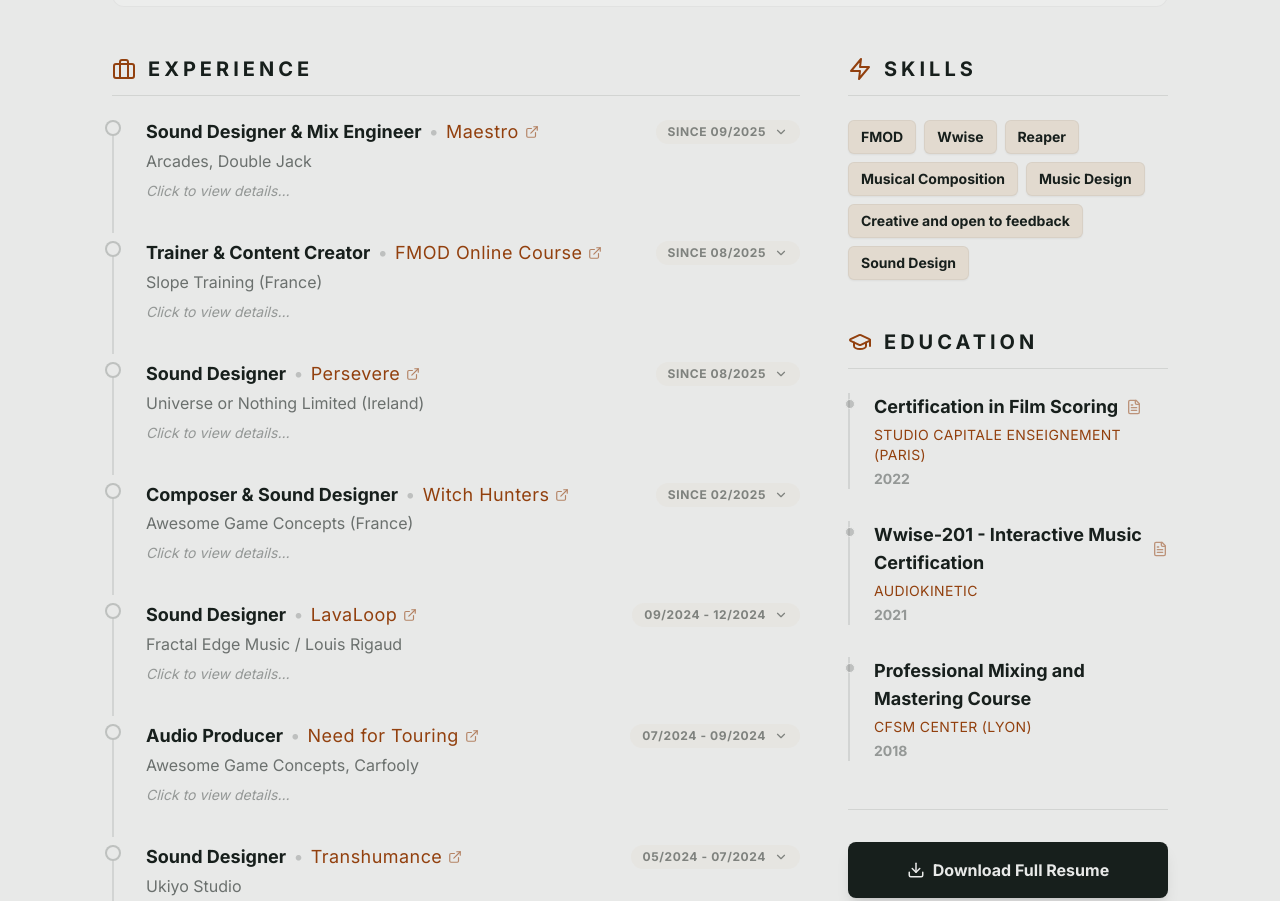
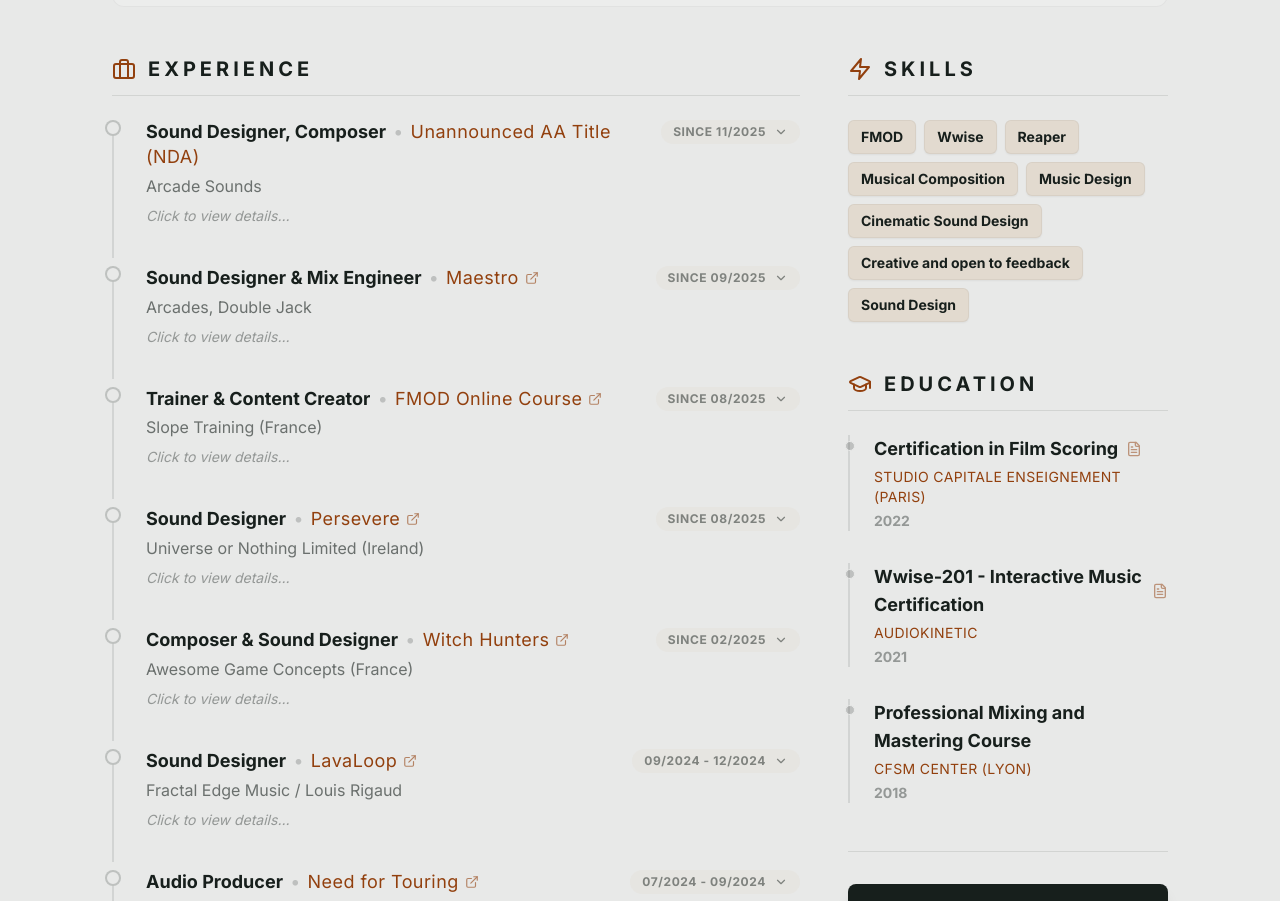
Before and after one commit to rennfly/Romain-Raynal-Resume, a React (Vite) app: page / in a window 1280 px wide. Shown: the part 920-1821 px from the top of the page. Built offline with nearby package versions, Linux system fonts and the light colour scheme.

Commit message:
feat: Update CV download link
Changes the Google Drive URL for the CV download to ensure it points to the correct, updated document.

```diff
--- a/data.ts
+++ b/data.ts
@@ -4,7 +4,7 @@
   name: "Romain Raynal",
   title: "Composer, Producer & Sound Designer",
   avatarUrl: "https://drive.google.com/thumbnail?id=11oUP7a-5BWNktFp5q46VF9R7zudEr3kw&sz=w1000",
-  cvUrl: "https://drive.google.com/uc?export=download&id=10xaRkQnm9pVIMsD8-iXliKzcz9DwNCUb",
+  cvUrl: "https://drive.google.com/uc?export=download&id=1YxiaGbHf5EyVLCjaSDD9-xAKJbJSMvrb",
   contact: {
     location: "Sigean (Aude), France",
     phone: "06.63.68.03.30",
@@ -13,8 +13,19 @@
     portfolioUrl: "https://www.romainraynal.fr/portfolio"
   },
   summary: "I present here a selection of projects illustrating my work in sound design, composition, and music design. My approach emphasises the care taken in the execution and attention to detail, with the aim of creating immersive sound experiences that serve the narrative and engage the player.",
-  fullBio: "Romain Raynal is a French composer, producer, and sound designer based in Sigean, Aude. He studied at the conservatory and worked as a freelance musician for nearly 15 years, primarily as a bassist in jazz bands. In 2017, he completed a mixing course at the CFSM Center in Lyon. Following this, he founded his studio in Occitanie. In 2021, he earned a certification in film scoring from Studio Cap’ in Paris, as well as certifications in interactive music using Wwise, and more recently, FMOD. Since 2023 he has been working as a composer and sound designer in the video game industry, contributing to titles such as The Green Room Experiment, Just a Guy, and as a sound designer at Ukiyo, founded by Thierry Platon (2Dark), on Transhumance, among others. Additionally, in 2024, he worked on the F2P mobile game Need For Touring by Carfooly, and the musical shooter LavaLoop, created by Louis Rigaud. His latest ongoing project is Maestro (Arcades, Double Jack), where he works as a sound designer and mix engineer.",
+  fullBio: "I am Romain Raynal, a composer, producer, and sound designer based in Sigean, Aude. I studied at the conservatory and worked as a freelance musician for nearly 15 years, primarily as a bassist in jazz bands. In 2017, I completed a mixing course at the CFSM Center in Lyon before founding my studio in Occitanie. In 2021, I earned a certification in film scoring from Studio Cap’ in Paris, alongside Wwise and FMOD certifications.\n\nSince 2023, I have contributed to titles such as The Green Room Experiment, Just a Guy, and Transhumance (Ukiyo). In 2024, I worked on the mobile game Need For Touring and the musical shooter LavaLoop. Recently, I handled linear sound design for Unreal cinematics and composed diegetic music for fictional media inserts on an unannounced AA title (Arcade Sounds).\n\nMy latest ongoing project is Maestro (Arcades, Double Jack), where I work as a sound designer and mix engineer. I also share my technical expertise through an upcoming Audiokinetic blog post and an Unreal Engine audio course I authored for Slope.",
   experience: [
+    {
+      id: "arcade-sounds",
+      role: "Sound Designer, Composer",
+      projectName: "Unannounced AA Title (NDA)",
+      company: "Arcade Sounds",
+      period: "Since 11/2025",
+      details: [
+        "Cinematic Sound Design: Linear audio post-production for Unreal Engine cutscenes (Reaper workflow).",
+        "Music Composition: Created themes for short narrative capsules."
+      ]
+    },
     {
       id: "arcades",
       role: "Sound Designer & Mix Engineer",
@@ -147,6 +158,7 @@
     "Reaper",
     "Musical Composition",
     "Music Design",
+    "Cinematic Sound Design",
     "Creative and open to feedback",
     "Sound Design"
   ]
```
